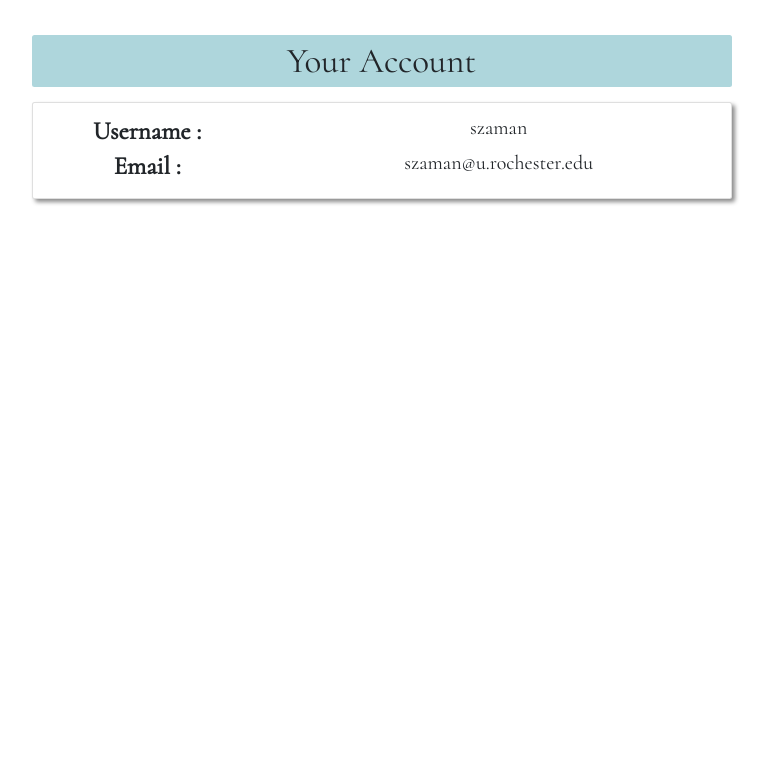
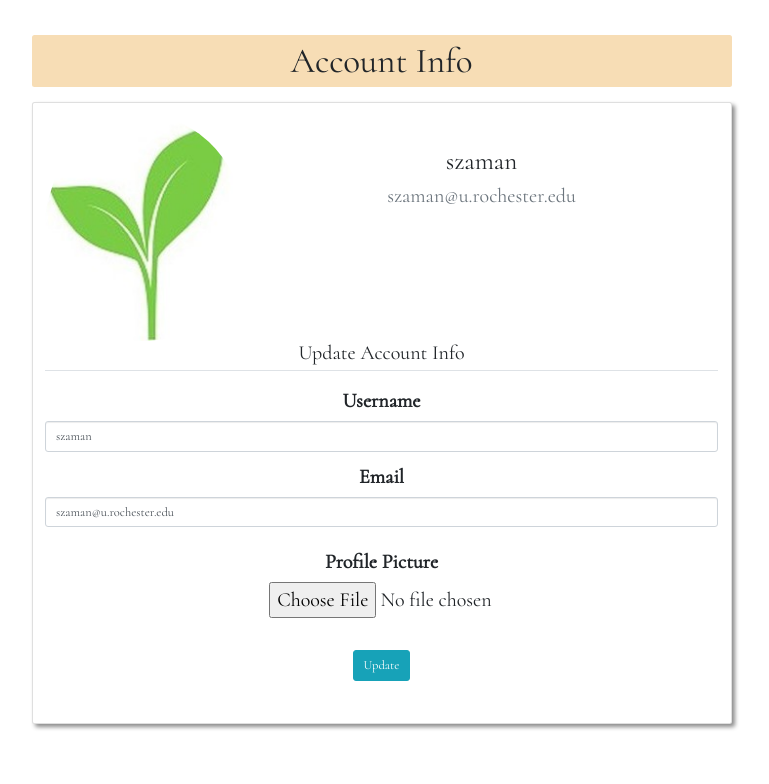
Before and after one commit to SarahZam/ProPlanner, a Flask app: page /account in a window 1280 px wide. Shown: the part 72-856 px from the top of the page, without its empty margins (311-1080 px from the left). Before the commit the page ends 277 px from the top, so only its background shows below. Run offline with Flask 2, Linux system fonts and the light colour scheme; a user stored in the database is signed in; some libraries are stand-ins or nearby versions.

Commit message:
user account created

```diff
--- a/hello.py
+++ b/hello.py
@@ -1,7 +1,11 @@
+import secrets
+import os
+from PIL import Image
 from flask import Flask, render_template, session, redirect, url_for, flash, request
 from flask_bootstrap import Bootstrap
 from flask_moment import Moment
 from flask_wtf import FlaskForm
+from flask_wtf.file import FileField, FileAllowed
 #from forms import RegistrationForm, LoginForm
 from flask_sqlalchemy import SQLAlchemy
 from flask_bcrypt import Bcrypt
@@ -79,6 +83,23 @@ class LoginForm(FlaskForm):
     remember = BooleanField('Remember Me')
     submit = SubmitField('Login')
 
+class UpdateAccountForm(FlaskForm):
+    username = StringField('Username', validators=[DataRequired(), Length(min=2, max=20)])
+    email = StringField('Email', validators=[DataRequired(),Email()])
+    picture = FileField('Profile Picture', validators=[FileAllowed(['jpg','png'])])
+    submit = SubmitField('Update')
+
+    def validate_username(self,username):
+        if username.data != current_user.username:
+            user = User.query.filter_by(username=username.data).first()
+            if user:
+                raise ValidationError('That username is taken. Please use a different one.')
+
+    def validate_email(self, email):
+         if email.data != current_user.email:
+            user = User.query.filter_by(email=email.data).first()
+            if user:
+                raise ValidationError('That email is taken. Please use a different one.')
 
 
 @app.errorhandler(404)
@@ -143,15 +164,42 @@ def login():
 
     return render_template('login.html', form=form)
 
-@app.route('/logout', methods=['GET', 'POST'])
+@app.route('/logout')
 def logout():
     logout_user()
     return redirect(url_for('index'))
 
+def save_picture(form_picture):
+    random_hex = secrets.token_hex(8)
+    _, f_ext = os.path.splitext(form_picture.filename)
+    picture_fn = random_hex + f_ext
+    picture_path = os.path.join(app.root_path, 'static/profile_pics', picture_fn)
+
+    output_size = (125, 125)
+    i = Image.open(form_picture)
+    i.thumbnail(output_size)
+    i.save(picture_path)
+
+    return picture_fn
+
 @app.route('/account', methods=['GET', 'POST'])
 @login_required
 def account():
-    return render_template('account.html')
+    form = UpdateAccountForm()
+    if form.validate_on_submit():
+        if form.picture.data:
+            picture_file = save_picture(form.picture.data)
+            current_user.image_file = picture_file
+        current_user.username = form.username.data
+        current_user.email = form.email.data
+        db.session.commit()
+        flash('You have upated your account.', 'success')
+        return redirect(url_for('account'))
+    elif request.method == 'GET':
+        form.username.data = current_user.username
+        form.email.data = current_user.email
+    image_file = url_for('static', filename='profile_pics/'+current_user.image_file)
+    return render_template('account.html', image_file = image_file, form=form)
 
 if __name__ == '__main__':
     app.run(debug=True)
--- a/templates/account.html
+++ b/templates/account.html
@@ -1,4 +1,4 @@
-{% extends "base.html" %} {% import "bootstrap/wtf.html" as wtf %} {% block title %}Login{% endblock %} {% block page_content %}
+{% extends "base.html" %} {% import "bootstrap/wtf.html" as wtf %} {% block title %}Account{% endblock %} {% block page_content %}
 <head>
     <title>ProPlan</title>
     <link rel="stylesheet" href="https://stackpath.bootstrapcdn.com/bootstrap/4.2.1/css/bootstrap.min.css" integrity="sha384-GJzZqFGwb1QTTN6wy59ffF1BuGJpLSa9DkKMp0DgiMDm4iYMj70gZWKYbI706tWS" crossorigin="anonymous">
@@ -10,42 +10,73 @@
 </head>
 <body>
 <div class="row pb-5 mb-5 text-center offset-3" style="font-family: 'Cormorant', serif;">
-
-    <img/>
-
     <div class="col-md-4" >
-        <h1  class="m-4 mb-4 p-2 ml-auto mr-auto rounded offset-3" style="background-color: #AED6DC; width: 700px; font-size: 35px">Your Account</h1 >
+        <h1  class="m-4 mb-4 p-2 ml-auto mr-auto rounded offset-3" style="background-color: #F7DDB5; width: 700px; font-size: 35px">Account Info</h1 >
 
         <div class="card"  style="box-shadow:3px 3px 4px 0px #8c8c8c; width:700px;">
 
             <div class="card-body text-center justify-content-center" style="font-size: 20px;">
 
-                <div class="row">
-                    <div class="col-4">
-                        <h1 style="font-weight: bold">Username :</h1>
+                <div class="media">
+                    <img class="rounded-circle account-img" style="width: 200px" src="{{ image_file }}">
+                    <div class="media-body mt-5">
+                        <h2 class="account-heading" style="font-size: 25px">{{ current_user.username }}</h2>
+                        <p class="text-secondary">{{ current_user.email }}</p>
+                    </div>
+                </div>
+                <form method="POST" action="" enctype="multipart/form-data">
+                    {{ form.hidden_tag() }}
+                    <fieldset class="form-group">
+                        <legend class="border-bottom mb-4"><h2>Update Account Info</h2></legend>
+                        <div class="form-group">
+                            {{ form.username.label(class="form-control-label") }}
+
+                            {% if form.username.errors %}
+                            {{ form.username(class="form-control form-control-lg is-invalid") }}
+                            <div class="invalid-feedback">
+                                {% for error in form.username.errors %}
+                                <span>{{ error }}</span>
+                                {% endfor %}
+                            </div>
+                            {% else %}
+                            {{ form.username(class="form-control form-control-lg") }}
+                            {% endif %}
+                        </div>
+                        <div class="form-group">
+                            {{ form.email.label(class="form-control-label") }}
+                            {% if form.email.errors %}
+                            {{ form.email(class="form-control form-control-lg is-invalid") }}
+                            <div class="invalid-feedback">
+                                {% for error in form.email.errors %}
+                                <span>{{ error }}</span>
+                                {% endfor %}
+                            </div>
+                            {% else %}
+                            {{ form.email(class="form-control form-control-lg") }}
+                            {% endif %}
+                        </div>
+
+                    </fieldset>
+
+                    <div class="form-group">
+                        {{ form.picture.label() }}
+                        <div class="offset-4">{{ form.picture(class="form-control-file") }}</div>
+                        {% if form.picture.errors %}
+                            {% for error in form.picture.errors %}
+                                <span class="text-danger">{{ error }}</span></br>
+                            {% endfor %}
+                        {% endif %}
                     </div>
 
-                    <div class="col-8">
-                        <h2>{{ current_user.username }}</h2>
+                    <div class="form-group m-5">
+                        {{ form.submit(class="btn btn-lg btn-info") }}
                     </div>
 
-                </div>
-
-                <div class="row">
-                    <div class="col-4">
-                        <h1 style="font-weight: bold">Email :</h1>
-                    </div>
-
-                    <div class="col-8">
-                        <h2>{{ current_user.email }}</h2>
-                    </div>
-
-                </div>
-
-
+                </form>
             </div>
         </div>
     </div>
+
 </div>
 
 
```
Also changed, not shown: forms.py (added), model.py (deleted), site.db, static/profile_pics/7efbd9a451f0f1c8.PNG (added), static/profile_pics/829cfd85a1104971.PNG (added), static/profile_pics/default.jpg (added), static/profile_pics/ef67795e6874fa1c.PNG (added).
